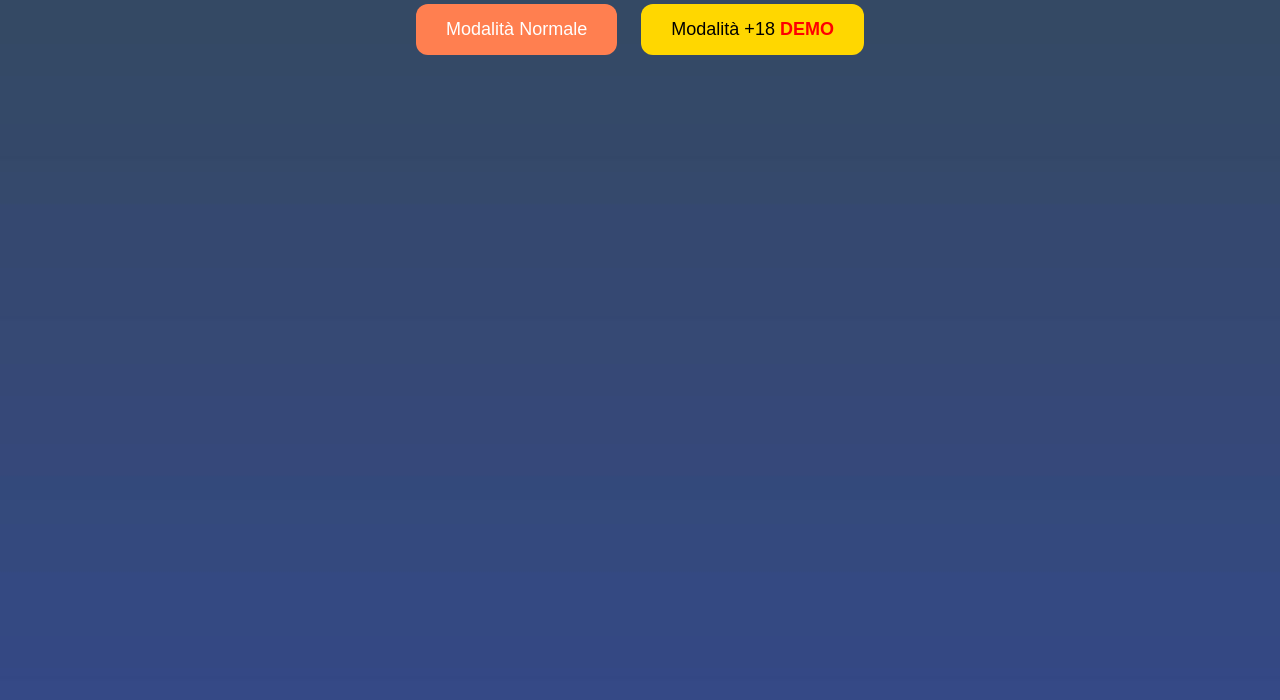
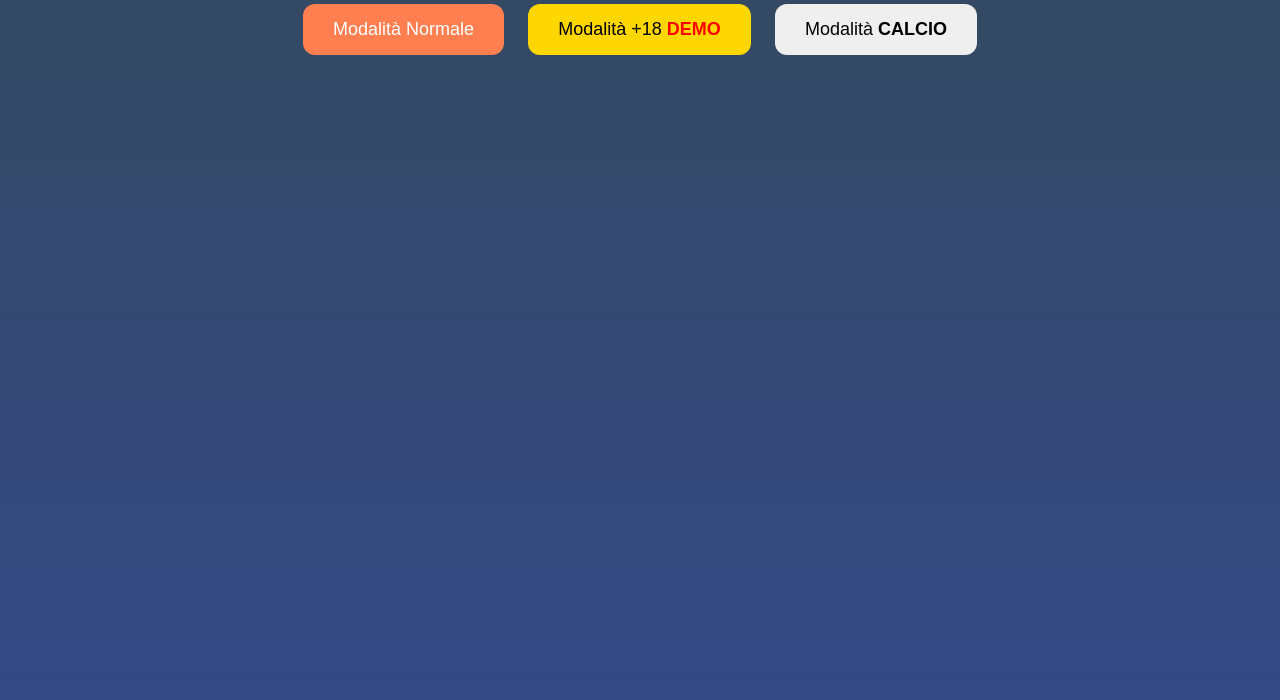
Before and after one commit to MattiaCodi19/Fiumi-di-Parole, a plain HTML site: page index.html in a window 1280 px wide. Shown: the part 100-800 px from the top of the page. Drawn offline with Linux system fonts and the light colour scheme.

Commit message:
index.html

```diff
--- a/index.html
+++ b/index.html
@@ -13,6 +13,7 @@
 <div id="modeSelection" class="mode-selection">
   <button id="normalModeButton" class="mode-btn normal-btn">Modalità Normale</button>
   <button id="blackHumorModeButton" class="mode-btn black-btn">Modalità +18 <b style="color: red;">DEMO</b></button>
+  <button id="footballModeButton" class="mode-btn football-btn"> Modalità <b>CALCIO</b></button>
 </div>
 
 <div id="gameArea" class="hidden">
```
